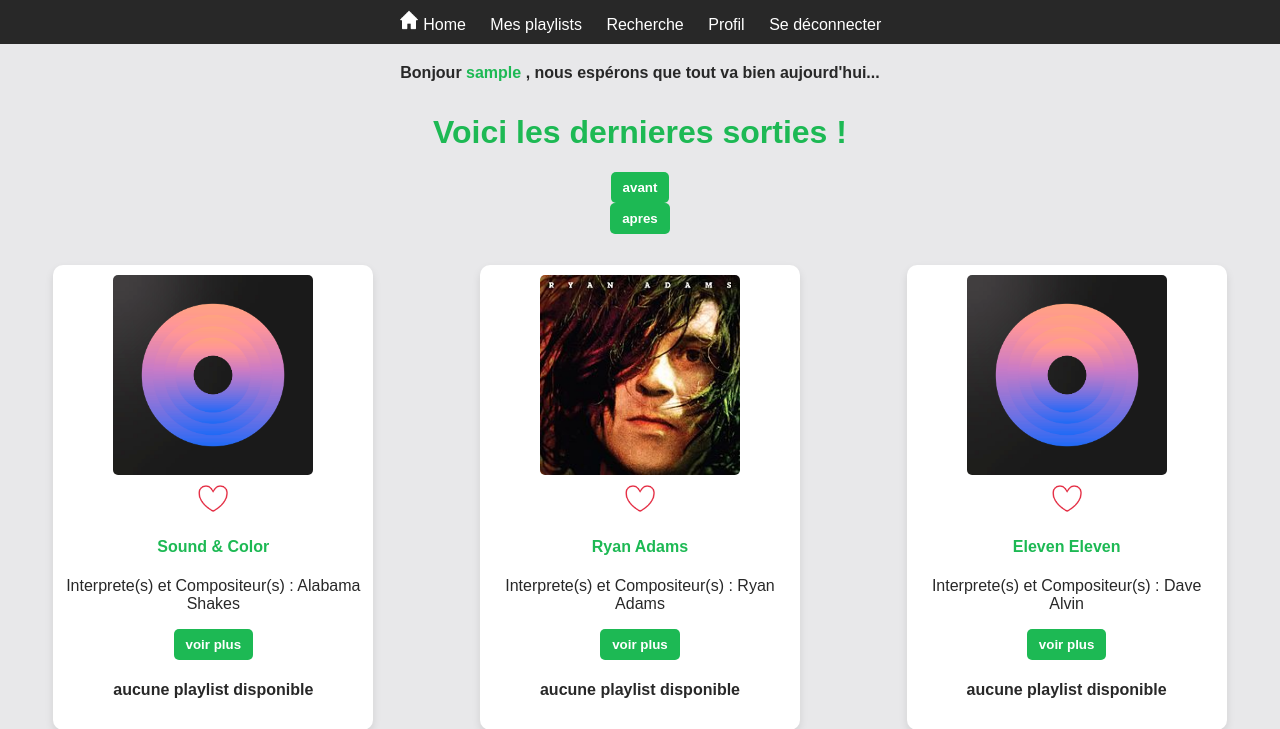
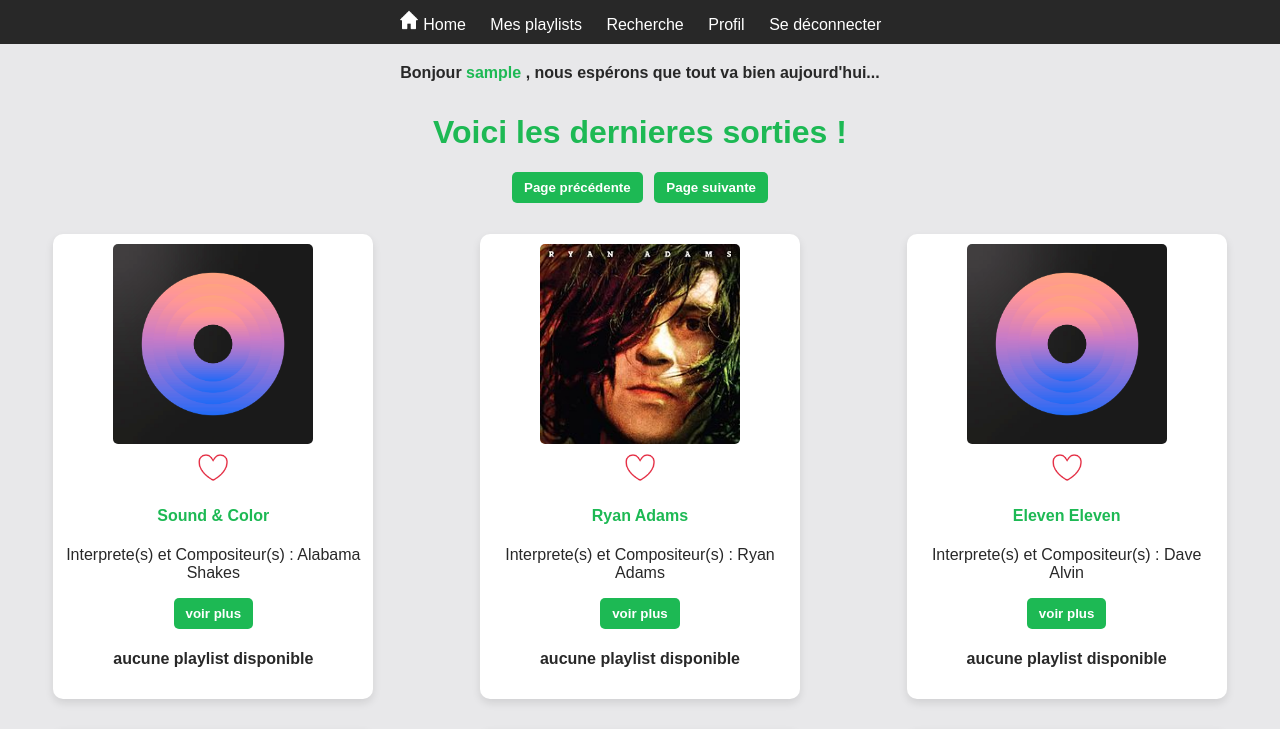
Before and after one commit to stevenMarmion/sae-web-php, a PHP site: page /App/Views/Home/Accueil.php in a window 1280 px wide. Shown: the part 113-842 px from the top of the page. Run offline with PHP 8.4, Linux system fonts and the light colour scheme; the visitor is signed in with stand-in values (Sample User, id 1); data comes from the database, SQL or seed files in the repository; both versions use the stored data as it was after the commit.

Commit message:
Modification du CSS des boutons de pagination + reset BDD

```diff
--- a/App/Views/Home/Accueil.php
+++ b/App/Views/Home/Accueil.php
@@ -172,14 +172,16 @@ function afficheAlbum($index,$listeAlbumObjet,$crudAlbum,$crudPlaylist){
     <h1>
         Voici les dernieres sorties !
     </h1>
+    <section class="flex-button-pagination">
         <form action="/App/Views/Home/Accueil.php" method="get">
             <input type="hidden" name="index" value="<?= $index-1<0 ? $index : $index-1?>">
-        <button type="submit">avant</button>
+            <button type="submit">Page précédente</button>
         </form>
         <form action="/App/Views/Home/Accueil.php" method="get">
             <input type="hidden" name="index" value="<?= $index+1>count($listeAlbumObjet)-1 ? $index : $index+1?>">
-        <button type="submit">apres</button>
+            <button type="submit">Page suivante</button>
         </form>
+    </section>
     <ul>
         <?php
         afficheAlbum($index,$listeAlbumObjet,$crudAlbum,$crudPlaylist);
--- a/Public/Css/Home/home-style.css
+++ b/Public/Css/Home/home-style.css
@@ -158,3 +158,25 @@ select:hover,
 select:focus {
     border-color: #16843a;
 }
+
+
+.flex-button-pagination {
+    display: flex;
+    flex-wrap: nowrap;
+    justify-content: space-around;
+    align-items: center;
+}
+
+.flex-button-pagination form button{
+    width: auto;
+}
+
+.flex-button-pagination form:nth-child(1){
+    margin-left: 40%;
+    margin-right: auto;
+}
+
+.flex-button-pagination form:nth-child(2){
+    margin-left: auto;
+    margin-right: 40%;
+}
```
Also changed, not shown: Database/DatabaseScripts/BDD_ALBUM.sqlite3. Lines whose indentation alone changed are shown as unchanged.
